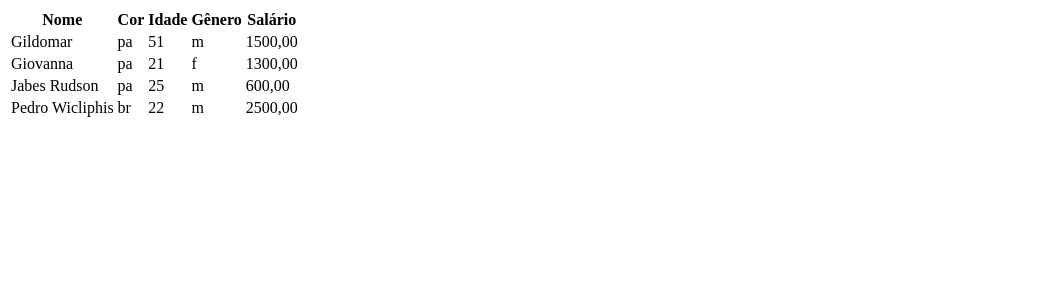
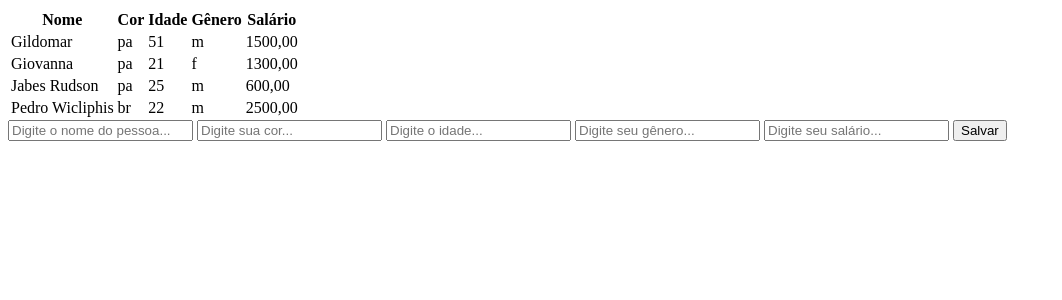
Before and after one commit to ruth-veiga/ibge, a Django app: page /pessoas/ in a window 1280 px wide. Shown: the top 300 px of the page, without its empty margins (0-1062 px from the left). Run offline with Django 4.2, Linux system fonts and the light colour scheme; data comes from the database, SQL or seed files in the repository.

Commit message:
criado arquivo pessoas

```diff
--- a/projeto_ibge/core/templates/pessoas.html
+++ b/projeto_ibge/core/templates/pessoas.html
@@ -19,11 +19,21 @@
             <td>{{pessoa.nome}}</td>
             <td>{{pessoa.cor}}</td>
             <td>{{pessoa.idade}}</td>
+
             <td>{{pessoa.genero}}</td>
             <td>{{pessoa.salario}}</td>
         </tr>
         {% endfor %}
     </table>
+     <form action="{% url 'cadastrar_pessoa' %}" method="post">
+        {% csrf_token %}
+        <input type="text" placeholder="Digite o nome do pessoa..." name="nome_pessoa">
+        <input type="text" placeholder="Digite sua cor..." name="cor">
+        <input type="number" placeholder="Digite o idade..." name="idade" step="0.01">
+        <input type="text" placeholder="Digite seu gênero..." name="genero">
+        <input type="number" step="0.01" placeholder="Digite seu salário..." name="salario">
+        <button type="submit" class="btn btn-primary">Salvar</button>
+    </form>
 
 </body>
 </html>
```
